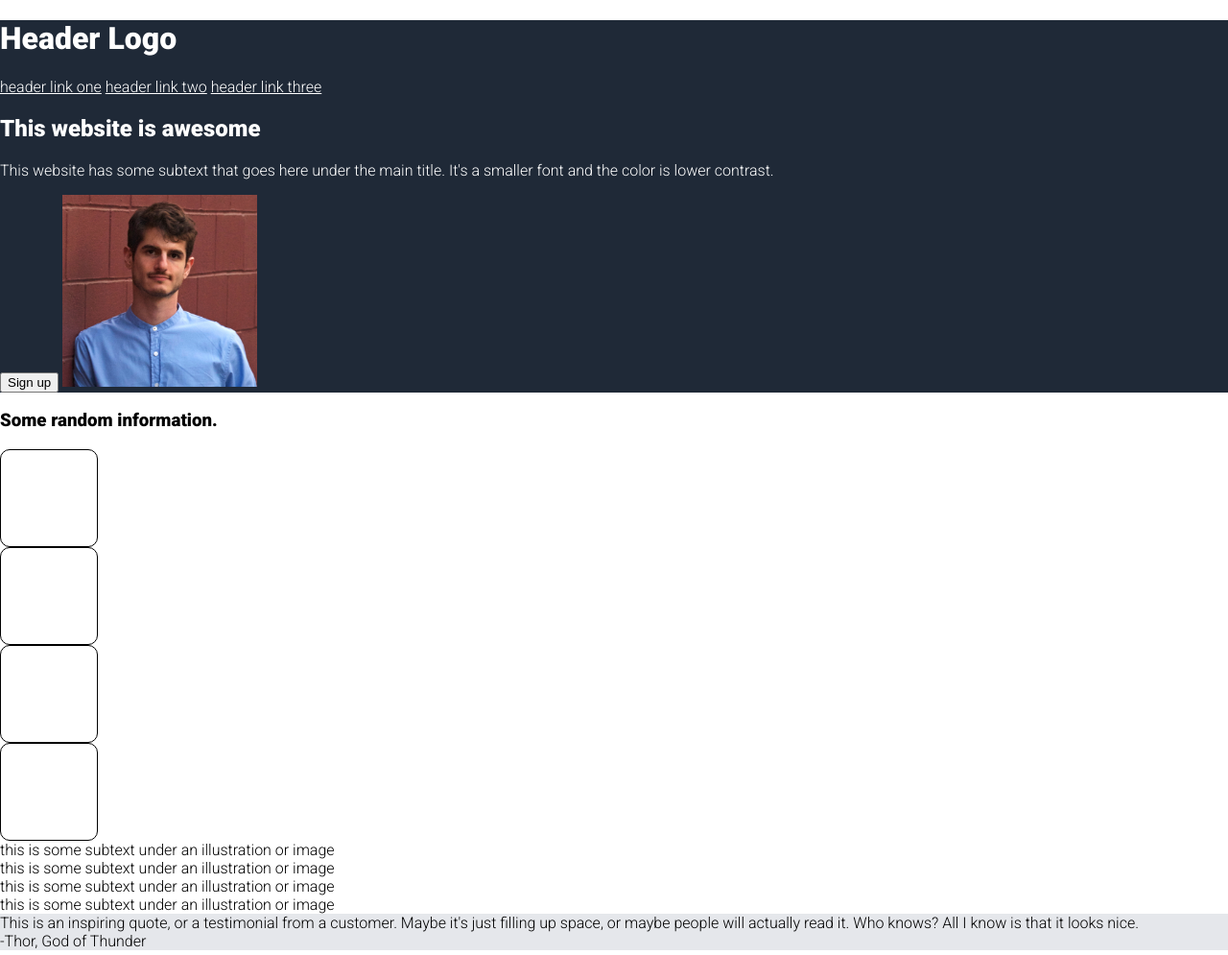
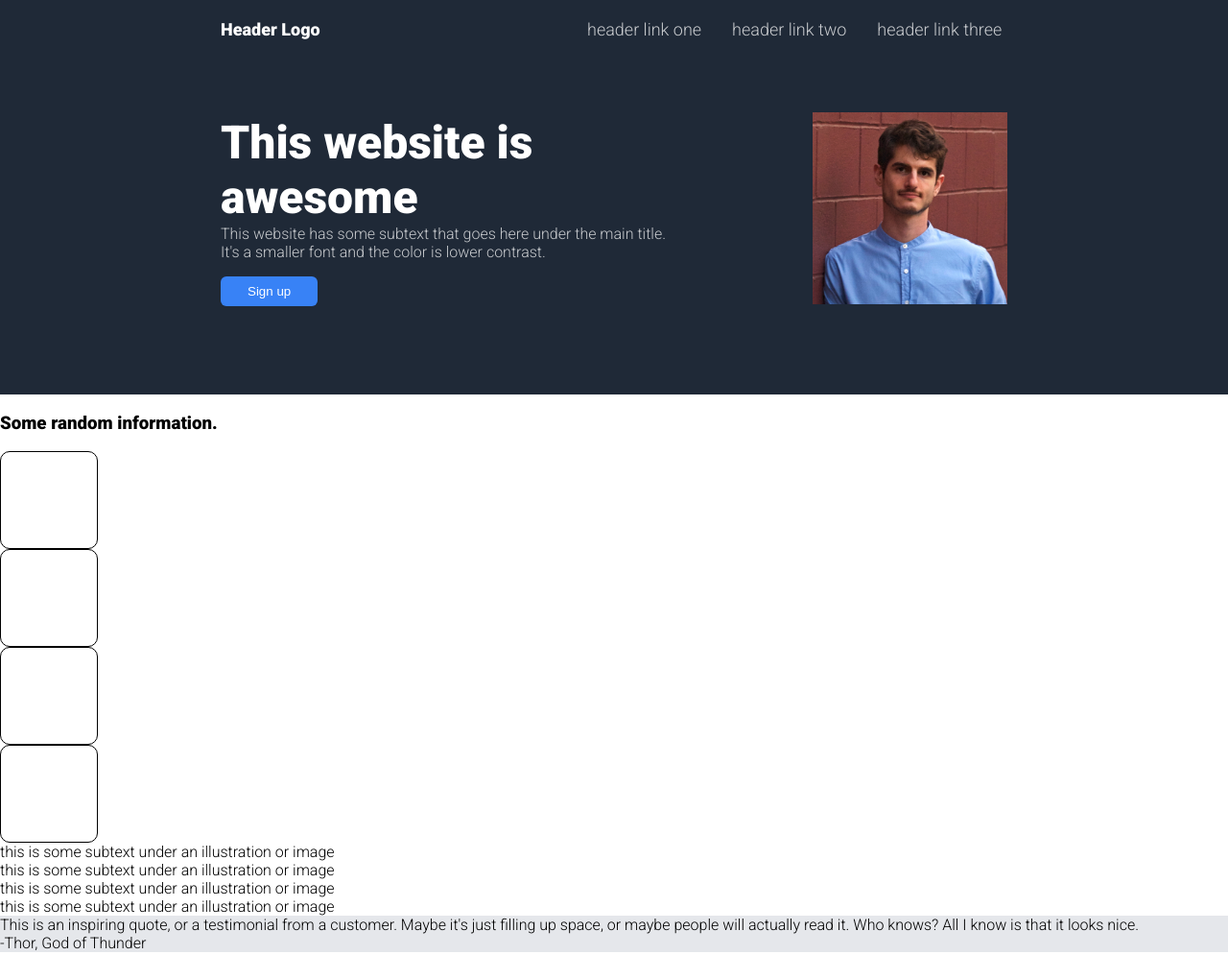
Before and after one commit to AlexKazz/TOP_landing_page, a plain HTML site: page index.html in a window 1280 px wide. Shown: the top 995 px of the page at 96% size. Drawn offline with Linux system fonts and the light colour scheme.

Commit message:
finish section 1

```diff
--- a/index.html
+++ b/index.html
@@ -15,28 +15,38 @@
 </head>
 <body>
     <div class="container">
-        <div class="section one">
+        <div class="section-one">
+           <div class="section-one-content">
+                <div class="section-one-top">
+                    <div class="header-logo">
                         <h1>Header Logo</h1>
+                    </div>
 
                     <div class="header-links">
                         <a href="">header link one</a>
                         <a href="">header link two</a>
                         <a href="">header link three</a>
                     </div>
+                </div>
 
+                <div class="section-one-bottom">
+                    <div class="hero-box">
                         <h2>This website is awesome</h2>
                         <p>This website has some subtext that goes here under the main title.
                         It's a smaller font and the color is lower contrast.
                         </p>
+                        <button>Sign up</button>
+                    </div>
 
-            <button>Sign up</button>
-
+                    <div class="hero-image">
                         <img src="img/alex_photo1.jpg" alt="a handsome young man">
-
+                    </div>
+                </div>
+            </div>
         </div>
 
 
-        <div class="section two">
+        <div class="section-two">
             <h3>Some random information.</h3>
               <div class="section-two-boxes">
                 <div class="section-two-box"></div>
@@ -53,7 +63,7 @@
               </div>
         </div>
 
-        <div class="section three">
+        <div class="section-three">
             <div class="quote">
                 This is an inspiring quote, or a testimonial from a
                 customer. Maybe it's just filling up space, or maybe
@@ -66,7 +76,7 @@
             </div>
         </div>
 
-        <div class="section four">
+        <div class="section-four">
             <div class="action-box">
                 <p>Call to action! It's time!</p>
                 <p>Sign up for our product by clicking that invite button right over there!</p>
--- a/style.css
+++ b/style.css
@@ -1,9 +1,12 @@
 html,
 body {
-
   margin: 0;
 
+}
 
+h1 {
+  margin-top: 0;
+  font-size: 18px
 }
 
 img {
@@ -11,24 +14,95 @@ img {
   width: auto;
 }
 
+a {
+  color: white;
+  font-size: 18px;
+  padding-left: 32px;
+  text-decoration: none;
+  opacity: 75%;
+}
+
+button {
+  background-color: #3882f6;
+  color: #fff;
+  padding: 8px 28px;
+  border-radius: 6px;
+  border: none;
+}
+
 body {
   font-family: 'Roboto', sans-serif;
 
 }
 
+h2 {
+  font-size: 48px;
+  margin: 0;
+}
+
+.hero-box p {
+  margin-top: 0;
+  opacity: 75%;
+}
+
 .container {
-
+  display: flex;
+  flex-direction: column;
 
 
 }
 
-a {
-  color: white;
+.section-one {
+  display: flex;
+  flex-wrap: wrap;
+  padding: 10px 100px;
+  gap: 50px;
+
+  justify-content: center;
+  margin: 0 auto;
 }
 
-.section.one {
+.section-one-content {
+  display: flex;
+  flex-direction: column;
+  align-items: center;
+  gap: 32px;
+  flex: 0;
+  margin: 10px 50px 80px 50px;
+}
+
+.section-one-top {
+  display: flex;
+  gap: 180px;
 
 }
+
+.header-logo {
+  margin: 0;
+  padding: 0;
+  width: 170px;
+}
+
+.header-links {
+  display: flex;
+  width: 470px;
+}
+
+.section-one-bottom {
+  display: flex;
+  /* padding-bottom: 50px; */
+  margin-top: 32px;
+  align-items: center;
+
+}
+
+.hero-box {
+  padding-right: 150px;
+}
+
+
+
+
 
 .section-two-box {
   border: solid black 1px;
@@ -41,12 +115,12 @@ a {
 
 }
 
-.section.one,
+.section-one,
 .footer {
     color: #fff;
     background-color: #1f2937;
 }
 
-.section.three {
+.section-three {
     background-color: #e5e7eb;
 }
```
Lines whose indentation alone changed are shown as unchanged.
